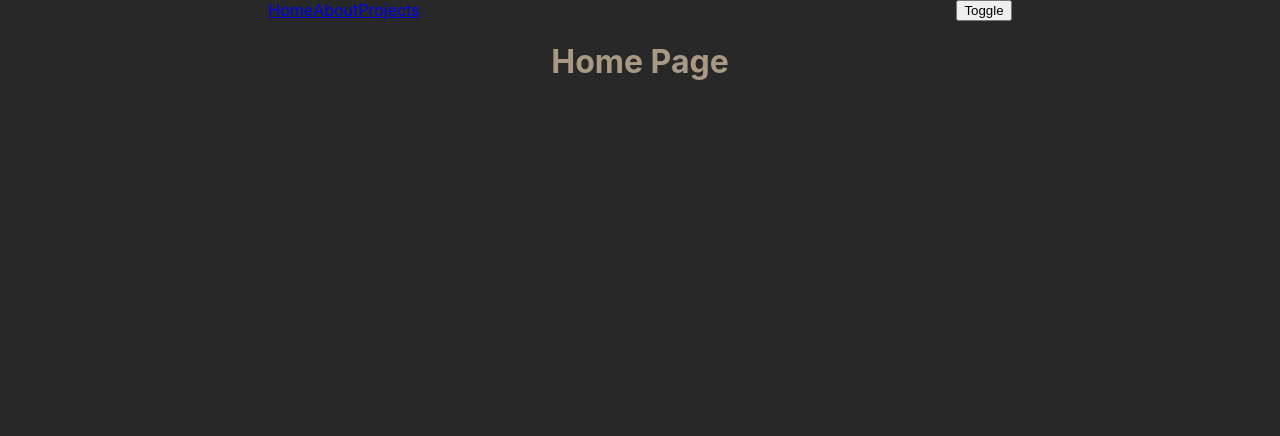
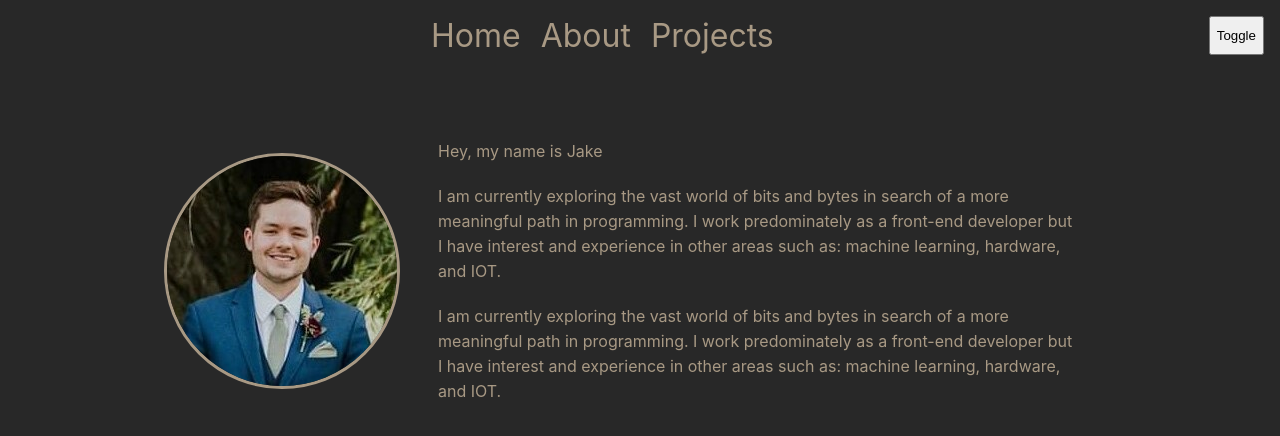
Before and after one commit to Jakeamorr/my-site, a React (Create React App) app: page / in a window 1280 px wide. Shown: the top 436 px of the page. Built offline with nearby package versions, Linux system fonts and the light colour scheme.

Commit message:
add styling to the home page as well as some content

```diff
--- a/src/components/Header.js
+++ b/src/components/Header.js
@@ -8,10 +8,17 @@ export default function Header() {
   const { toggleTheme } = useContext(ThemeContext);
   return (
     <div className={styleSheet.header}>
+      <span></span>
       <nav className={styleSheet.navbar}>
-        <Link to="/">Home</Link>
-        <Link to="about">About</Link>
-        <Link to="projects">Projects</Link>
+        <Link to="/" className={styleSheet.navbarLink}>
+          Home
+        </Link>
+        <Link to="about" className={styleSheet.navbarLink}>
+          About
+        </Link>
+        <Link to="projects" className={styleSheet.navbarLink}>
+          Projects
+        </Link>
       </nav>
       <button onClick={toggleTheme}>Toggle</button>
     </div>
--- a/src/components/Header.module.css
+++ b/src/components/Header.module.css
@@ -1,9 +1,22 @@
 .header {
   display: flex;
-  justify-content: space-around;
+  justify-content: space-between;
+  padding: 1rem;
 }
 
 .navbar {
   display: flex;
   justify-content: space-around;
 }
+
+.navbarLink {
+  color: #a89984;
+  font-size: 2rem;
+  border-radius: 5px;
+  text-decoration: none;
+  margin-right: 20px;
+}
+
+.navbarLink:hover {
+  text-decoration: underline;
+}
--- a/src/pages/Home.js
+++ b/src/pages/Home.js
@@ -1,3 +1,27 @@
+import image from "../images/profile_pic.jpg";
+import styleSheet from "./Home.module.css";
+
 export default function Home() {
-  return <h1>Home Page</h1>;
+  return (
+    <div className={styleSheet.container}>
+      <div className={styleSheet.home}>
+        <img src={image} alt="Me" className={styleSheet.profilePic} />
+        <div className={styleSheet.aboutMe}>
+          <p>Hey, my name is Jake</p>
+          <p>
+            I am currently exploring the vast world of bits and bytes in search
+            of a more meaningful path in programming. I work predominately as a
+            front-end developer but I have interest and experience in other
+            areas such as: machine learning, hardware, and IOT.
+          </p>
+          <p>
+            I am currently exploring the vast world of bits and bytes in search
+            of a more meaningful path in programming. I work predominately as a
+            front-end developer but I have interest and experience in other
+            areas such as: machine learning, hardware, and IOT.
+          </p>
+        </div>
+      </div>
+    </div>
+  );
 }
--- /dev/null
+++ b/src/pages/Home.module.css
@@ -0,0 +1,39 @@
+.container {
+  display: flex;
+  flex-direction: column;
+  justify-content: center;
+  align-items: center;
+  min-height: 50%;
+}
+
+.profilePic {
+  border: 3px solid #a89984;
+  border-radius: 50%;
+  max-width: 100%;
+  max-height: 300px;
+}
+
+.aboutMe {
+  display: flex;
+  flex-direction: column;
+  align-items: flex-start;
+  text-align: left;
+  line-height: 25px;
+  padding: 3%;
+}
+
+.aboutMe > p {
+  margin: 10px 0px;
+}
+
+@media (min-width: 950px) {
+  .home {
+    display: flex;
+    justify-content: center;
+    align-items: center;
+  }
+
+  .aboutMe {
+    max-width: 50%;
+  }
+}
```
Also changed, not shown: src/images/profile_pic.jpg (added).
